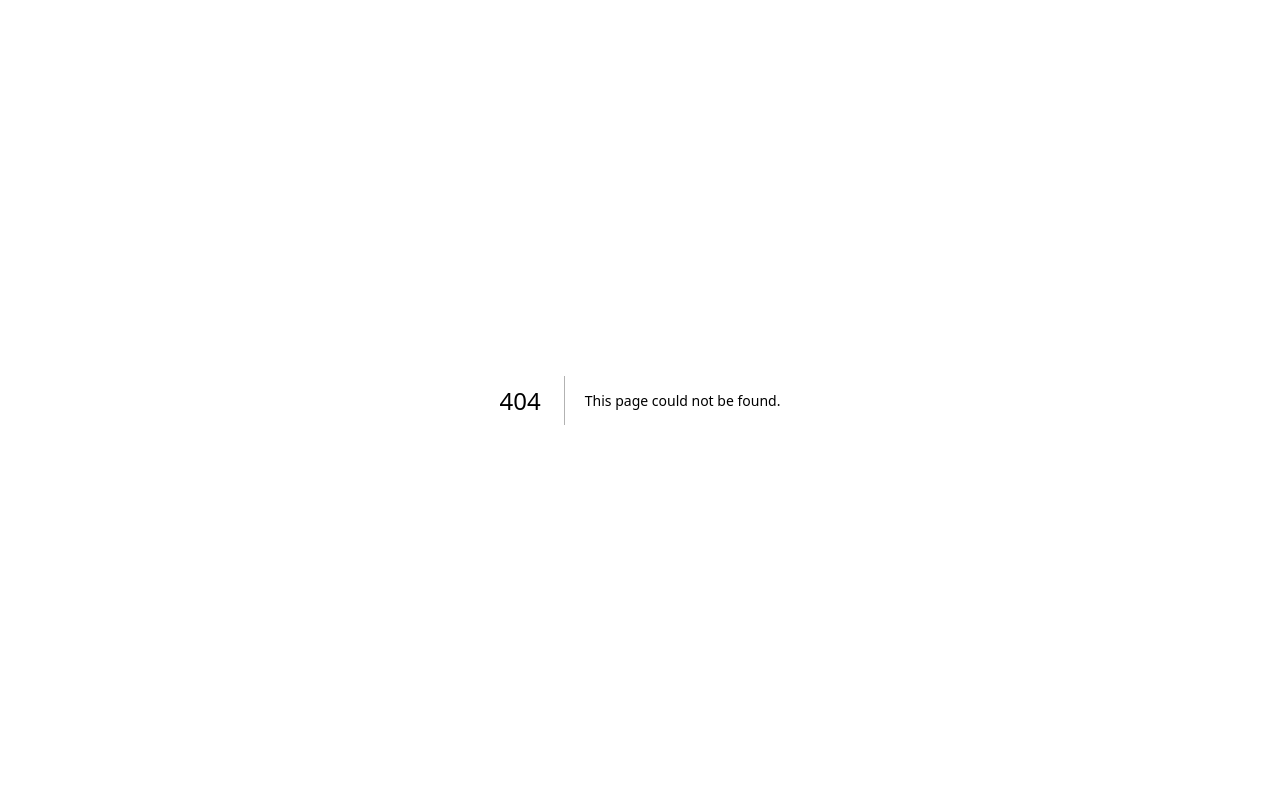
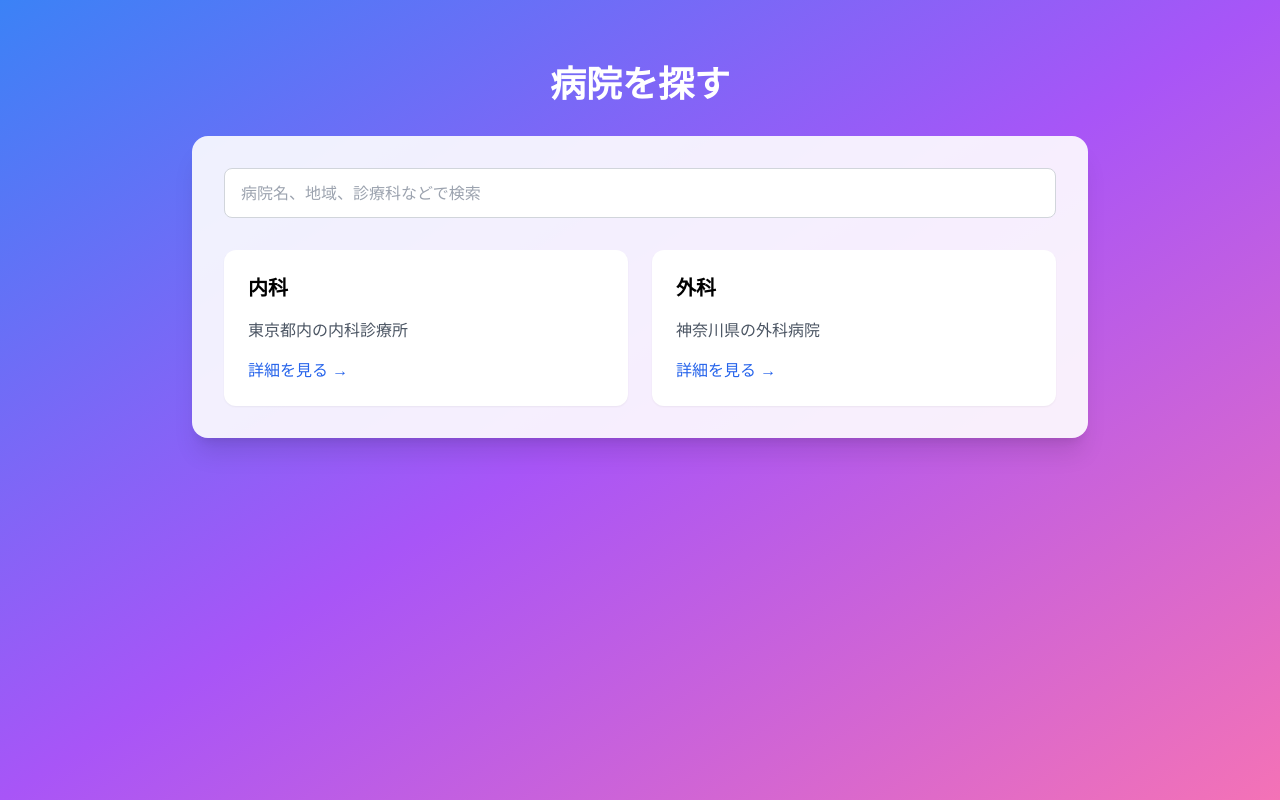
Before and after one commit to sundown1230/cwtest4, a Next.js app: page /search in a window 1280 px wide. Before the commit this address had no page. Built offline with nearby package versions, Linux system fonts and the light colour scheme.

Commit message:
検索ページの追加と診療科APIの実装

```diff
--- a/src/app/_api/specialties/route.ts
+++ b/src/app/_api/specialties/route.ts
@@ -1,32 +1,43 @@
 import { NextResponse } from 'next/server';
 import { ApiResponse } from '@/types';
 
-interface Specialty {
-  id: number;
-  name: string;
-}
+const specialties = [
+  '内科',
+  '外科',
+  '小児科',
+  '産婦人科',
+  '眼科',
+  '耳鼻咽喉科',
+  '皮膚科',
+  '精神科',
+  '整形外科',
+  '脳神経外科',
+  '心臓血管外科',
+  '呼吸器外科',
+  '消化器外科',
+  '泌尿器科',
+  '放射線科',
+  '麻酔科',
+  '病理診断科',
+  '臨床検査科',
+  '救急科',
+  '総合診療科'
+];
 
 export async function GET() {
   try {
-    const response = await fetch(`${process.env.API_URL}/api/specialties`);
-    const result = await response.json() as ApiResponse<Specialty[]>;
+    const response: ApiResponse<string[]> = {
+      success: true,
+      data: specialties
+    };
 
-    if (!result.success || !result.data) {
-      return NextResponse.json<ApiResponse>({
-        success: false,
-        error: result.error || 'Failed to fetch specialties'
-      }, { status: 400 });
-    }
+    return NextResponse.json(response);
+  } catch (error) {
+    const response: ApiResponse = {
+      success: false,
+      error: '診療科情報の取得に失敗しました'
+    };
 
-    return NextResponse.json<ApiResponse>({
-      success: true,
-      data: result.data
-    });
-  } catch (error) {
-    console.error('Specialties fetch error:', error);
-    return NextResponse.json<ApiResponse>({
-      success: false,
-      error: 'Internal server error'
-    }, { status: 500 });
+    return NextResponse.json(response, { status: 500 });
   }
 }
--- /dev/null
+++ b/src/app/search/page.tsx
@@ -0,0 +1,56 @@
+'use client';
+
+import { useState } from 'react';
+import Link from 'next/link';
+
+export default function Search() {
+  const [searchQuery, setSearchQuery] = useState('');
+
+  return (
+    <div className="min-h-screen bg-gradient-to-br from-blue-500 via-purple-500 to-pink-400">
+      <div className="container mx-auto px-4 py-16">
+        <div className="max-w-4xl mx-auto">
+          <h1 className="text-4xl font-bold text-white mb-8 text-center">
+            病院を探す
+          </h1>
+
+          <div className="bg-white/90 rounded-2xl shadow-xl p-8">
+            <div className="mb-8">
+              <input
+                type="text"
+                placeholder="病院名、地域、診療科などで検索"
+                value={searchQuery}
+                onChange={(e) => setSearchQuery(e.target.value)}
+                className="w-full px-4 py-3 rounded-lg border border-gray-300 focus:ring-2 focus:ring-blue-500 focus:border-transparent"
+              />
+            </div>
+
+            <div className="grid grid-cols-1 md:grid-cols-2 gap-6">
+              <div className="bg-white rounded-xl p-6 shadow-sm">
+                <h3 className="text-xl font-bold mb-4">内科</h3>
+                <p className="text-gray-600 mb-4">東京都内の内科診療所</p>
+                <Link
+                  href="/hospitals/1"
+                  className="text-blue-600 hover:text-blue-700 font-medium"
+                >
+                  詳細を見る →
+                </Link>
+              </div>
+
+              <div className="bg-white rounded-xl p-6 shadow-sm">
+                <h3 className="text-xl font-bold mb-4">外科</h3>
+                <p className="text-gray-600 mb-4">神奈川県の外科病院</p>
+                <Link
+                  href="/hospitals/2"
+                  className="text-blue-600 hover:text-blue-700 font-medium"
+                >
+                  詳細を見る →
+                </Link>
+              </div>
+            </div>
+          </div>
+        </div>
+      </div>
+    </div>
+  );
+}
```
